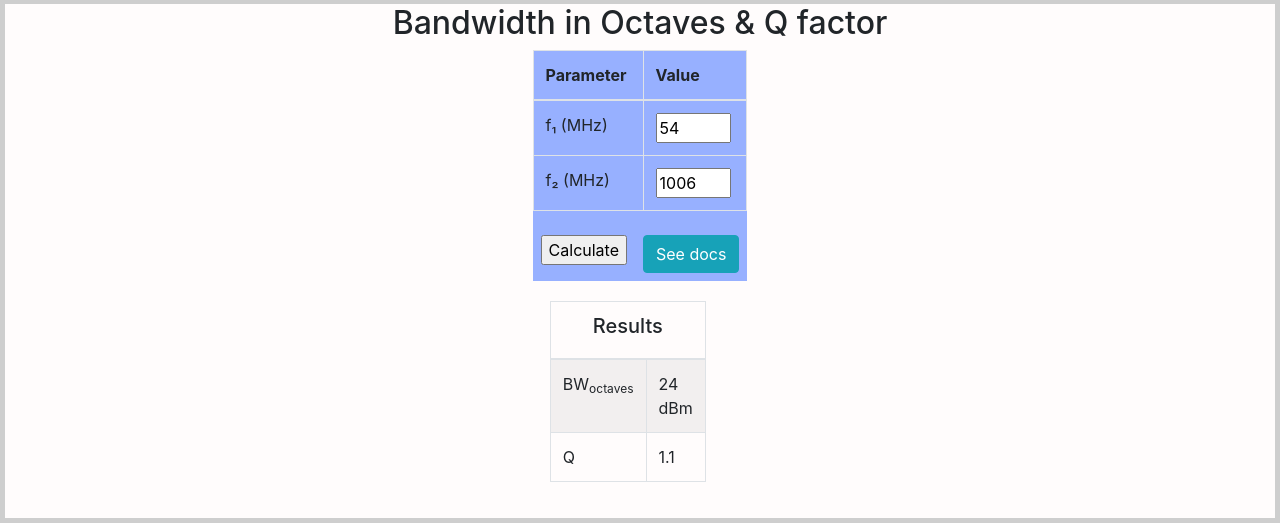
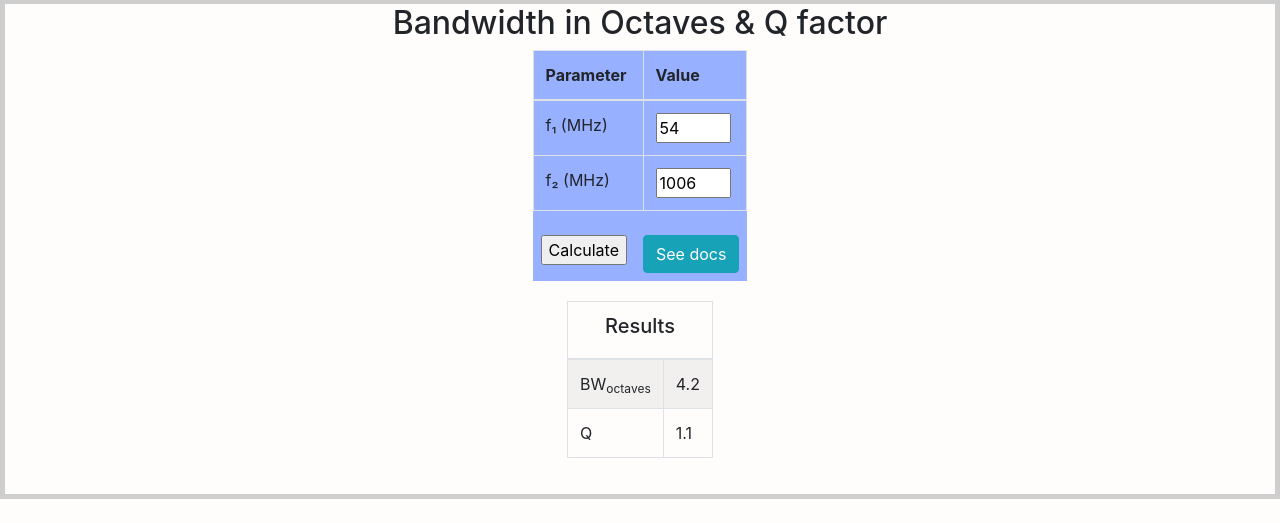
Before and after one commit to andresmmera/rf-design-tools, a Django app: page /tool/bw_octaves in a window 1280 px wide. Shown: the part 283-806 px from the top of the page. After the commit the page ends 782 px from the top, so only its background shows below. Run offline with Django 3.2, Linux system fonts and the light colour scheme.

Commit message:
Fix label in Octaves tool

```diff
--- a/rf_design_tools/catalog/templates/BandwidthOctaves/tool/BandwidthOctaves.html
+++ b/rf_design_tools/catalog/templates/BandwidthOctaves/tool/BandwidthOctaves.html
@@ -89,7 +89,7 @@
                        <tbody>
                          <tr>
                            <td>BW<sub>octaves</sub></td>
-                           <td>24 dBm</td>
+                           <td>4.2</td>
                          </tr>
                          <tr>
                            <td>Q</td>
```
